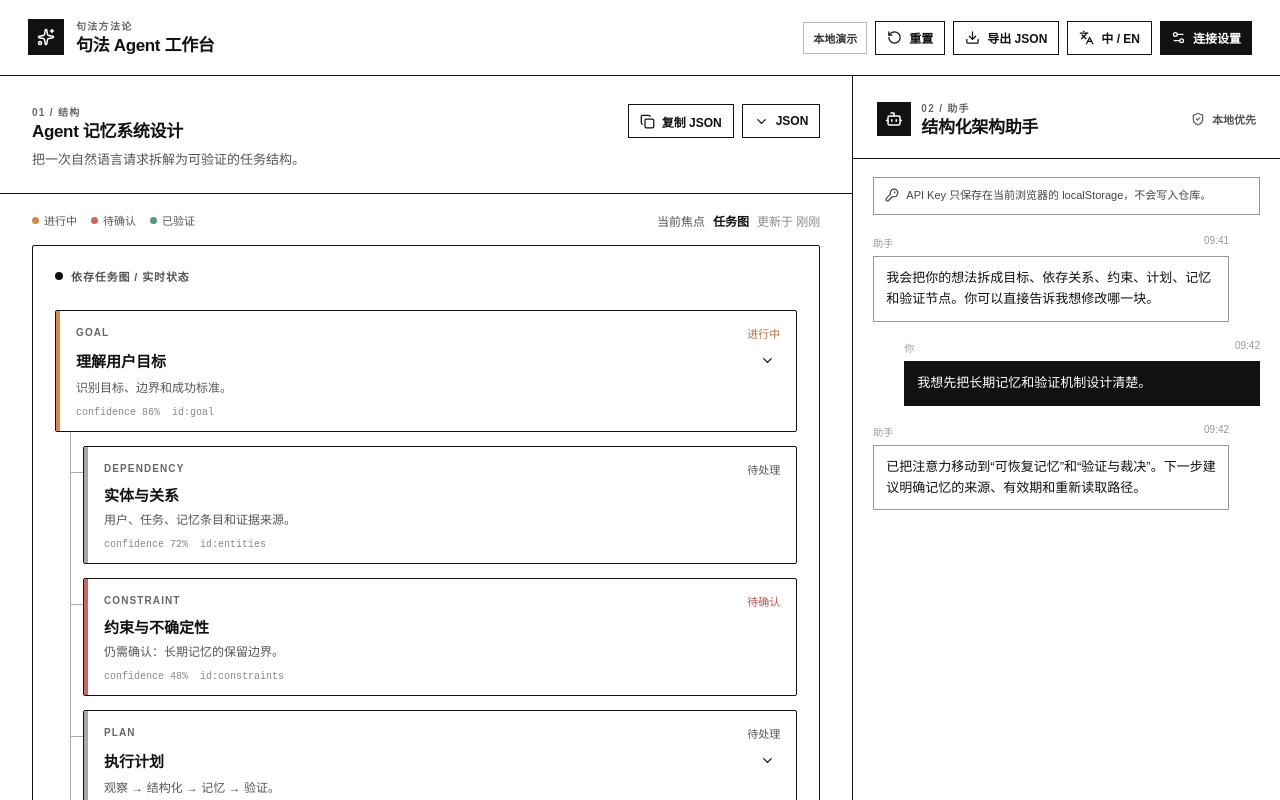
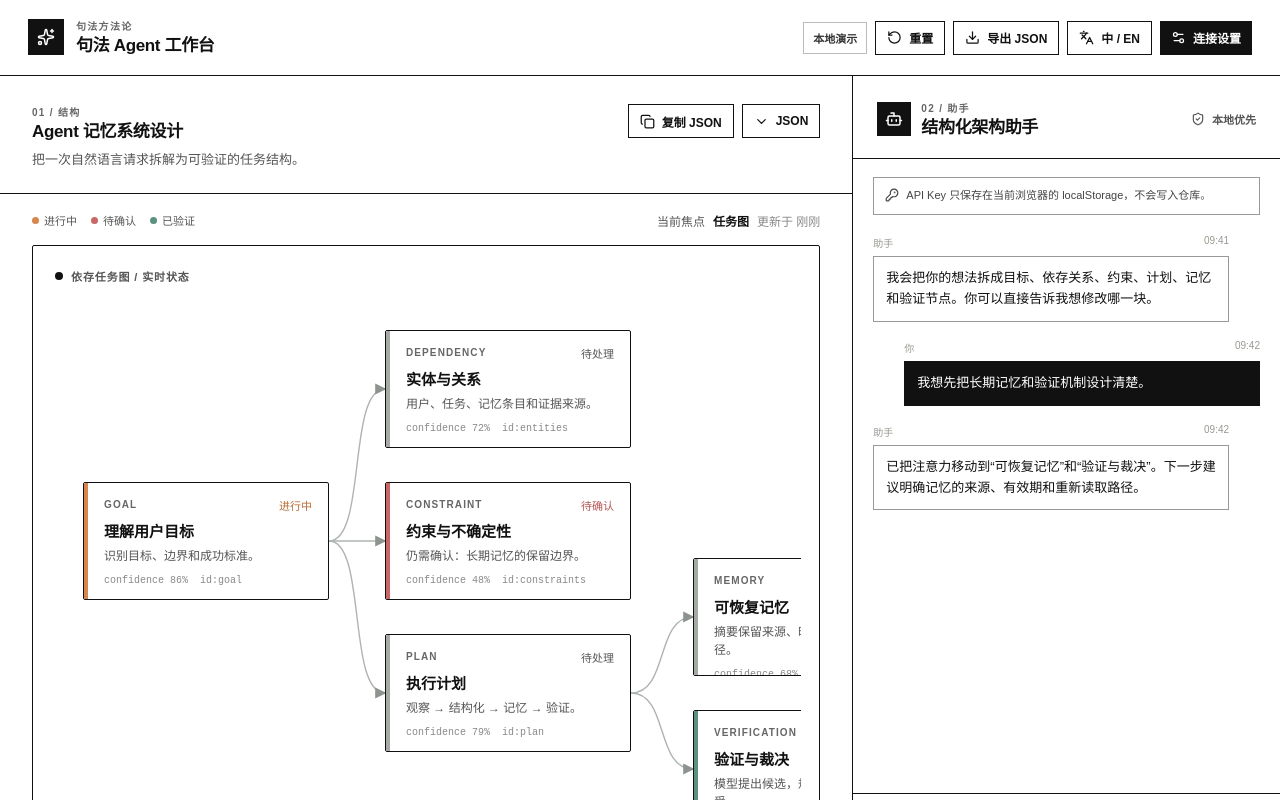
Before and after one commit to jqlong17/syntax-skill, a Next.js app in the folder examples/syntax-agent-workbench/: page / in a window 1280 px wide. Shown: the top 800 px of the page. Built offline with nearby package versions, Linux system fonts and the light colour scheme.

Commit message:
Visualize agent state as dependency network

```diff
--- a/examples/syntax-agent-workbench/src/app/page.module.css
+++ b/examples/syntax-agent-workbench/src/app/page.module.css
@@ -31,12 +31,18 @@
 .graphCanvas { min-height: 610px; padding: 22px; background: #fff; border: 1px solid #111; border-radius: 2px; }
 .graphLabel { display: flex; align-items: center; gap: 8px; color: #555; font-size: 11px; font-weight: 800; letter-spacing: .08em; text-transform: uppercase; }
 .graphLabel span { width: 8px; height: 8px; border-radius: 50%; background: #111; }
-.graphTree { max-width: 760px; margin: 26px auto 36px; }
+.networkViewport { overflow-x: auto; margin: 18px -4px 30px; padding: 4px; }
+.networkStage { position: relative; width: 930px; height: 540px; margin: 0 auto; }
+.networkEdges, .networkNodes { position: absolute; inset: 0; width: 930px; height: 540px; }
+.networkEdges { z-index: 0; overflow: visible; }
+.networkEdge { fill: none; stroke: #aeb4af; stroke-width: 1.4; vector-effect: non-scaling-stroke; }
+.networkNodes { z-index: 1; }
 .nodeBranch { position: relative; }
 .nodeBranch:not(:first-child) { margin-top: 14px; }
 .nodeBranch .children { position: relative; margin-top: 14px; }
 .nodeBranch .children::before { content: ""; position: absolute; left: 15px; top: -14px; bottom: 25px; border-left: 1px solid #aaa; }
 .node { position: relative; display: flex; overflow: hidden; background: #fff; border: 1px solid #111; border-radius: 2px; box-shadow: none; }
+.networkNode { position: absolute; width: 246px; height: 118px; margin: 0; }
 .nodeFocused { border-color: #111; box-shadow: inset 4px 0 0 #111; }
 .nodeAccent { width: 4px; flex: 0 0 4px; background: #a6aaa5; }
 .nodeAccent[data-status="in_progress"] { background: #d7874d; }
@@ -51,7 +57,7 @@
 .nodeStatus[data-status="verified"] { color: #3d7868; }
 .nodeTitleRow { justify-content: space-between; gap: 8px; margin-top: 7px; }
 .nodeTitleRow strong { font-size: 15px; }
-.nodeMain p { margin: 6px 0 10px; color: #555; font-size: 12px; line-height: 1.5; }
+.nodeMain p { display: -webkit-box; overflow: hidden; margin: 6px 0 10px; color: #555; font-size: 12px; line-height: 1.5; -webkit-box-orient: vertical; -webkit-line-clamp: 2; }
 .nodeMeta { gap: 12px; color: #888; font-family: monospace; font-size: 10px; }
 .children > .nodeBranch::before { content: ""; position: absolute; left: 15px; top: 26px; width: 16px; border-top: 1px solid #aaa; }
 .unresolvedStrip { display: flex; flex-wrap: wrap; align-items: center; gap: 8px; padding-top: 16px; border-top: 1px solid #111; }
@@ -107,4 +113,4 @@
 .modalNote { display: flex; gap: 7px; margin-top: 18px; padding-top: 14px; color: #555; border-top: 1px solid #111; font-size: 11px; line-height: 1.5; }
 
 @media (max-width: 980px) { .workspace { grid-template-columns: 1fr; } .structurePanel { border-right: 0; border-bottom: 1px solid #d9d5cc; } .chatPanel { min-height: 620px; } }
-@media (max-width: 680px) { .topbar, .panelHeader, .structureBody { padding-left: 18px; padding-right: 18px; } .topbar, .panelHeader, .structureIntro { align-items: flex-start; flex-direction: column; } .topActions { flex-wrap: wrap; } .graphCanvas { padding: 14px; } .node { margin-left: 0 !important; } .children > .nodeBranch::before, .nodeBranch .children::before { display: none; } .focusLine { flex-wrap: wrap; } }
+@media (max-width: 680px) { .topbar, .panelHeader, .structureBody { padding-left: 18px; padding-right: 18px; } .topbar, .panelHeader, .structureIntro { align-items: flex-start; flex-direction: column; } .topActions { flex-wrap: wrap; } .graphCanvas { padding: 14px; } .networkStage { margin-left: 0; } .focusLine { flex-wrap: wrap; } }
--- a/examples/syntax-agent-workbench/src/app/page.tsx
+++ b/examples/syntax-agent-workbench/src/app/page.tsx
@@ -5,7 +5,6 @@ import {
   Bot,
   Check,
   ChevronDown,
-  ChevronRight,
   CircleHelp,
   Copy,
   Download,
@@ -73,6 +72,26 @@ const modelOptions = [
   { value: "gpt-5.6-luna", label: "GPT-5.6 Luna" },
   { value: "gpt-5.2", label: "GPT-5.2" },
 ];
+
+const networkNodePositions: Record<string, { x: number; y: number }> = {
+  goal: { x: 28, y: 176 },
+  entities: { x: 330, y: 24 },
+  constraints: { x: 330, y: 176 },
+  plan: { x: 330, y: 328 },
+  memory: { x: 638, y: 252 },
+  verification: { x: 638, y: 404 },
+};
+
+const networkLinks = [
+  ["goal", "entities"],
+  ["goal", "constraints"],
+  ["goal", "plan"],
+  ["plan", "memory"],
+  ["plan", "verification"],
+] as const;
+
+const networkNodeWidth = 246;
+const networkNodeHeight = 118;
 const uiCopy = {
   zh: {
     title: "句法 Agent 工作台",
@@ -237,7 +256,6 @@ export default function Home() {
   const [config, setConfig] = useState<ApiConfig>(defaultConfig);
   const [settingsOpen, setSettingsOpen] = useState(false);
   const [jsonOpen, setJsonOpen] = useState(false);
-  const [expanded, setExpanded] = useState<Record<string, boolean>>({ goal: true, plan: true });
   const [isSending, setIsSending] = useState(false);
   const [copied, setCopied] = useState(false);
   const copy = uiCopy[locale];
@@ -258,23 +276,45 @@ export default function Home() {
 
   const visibleJson = useMemo(() => JSON.stringify(agentState, null, 2), [agentState]);
 
-  function renderNode(id: string, depth = 0): React.ReactNode {
-    const node = agentState.nodes.find((item) => item.id === id);
-    if (!node) return null;
-    const hasChildren = Boolean(node.children?.length);
-    const isExpanded = expanded[node.id] ?? false;
+  function renderNetworkGraph() {
     return (
-      <div className={styles.nodeBranch} key={node.id}>
-        <div className={`${styles.node} ${agentState.focus === node.label ? styles.nodeFocused : ""}`} style={{ marginLeft: `${depth * 28}px` }}>
-          <div className={styles.nodeAccent} data-status={node.status} />
-          <div className={styles.nodeMain}>
-            <div className={styles.nodeTopline}><span className={styles.nodeKind}>{node.kind}</span><span className={styles.nodeStatus} data-status={node.status}>{copy.status[node.status]}</span></div>
-            <div className={styles.nodeTitleRow}><strong>{node.label}</strong>{hasChildren ? <button className={styles.iconButton} aria-label={isExpanded ? "收起节点" : "展开节点"} onClick={() => setExpanded((current) => ({ ...current, [node.id]: !current[node.id] }))}>{isExpanded ? <ChevronDown size={15} /> : <ChevronRight size={15} />}</button> : null}</div>
-            <p>{node.detail}</p>
-            <div className={styles.nodeMeta}><span>confidence {Math.round(node.confidence * 100)}%</span><span>id:{node.id}</span></div>
+      <div className={styles.networkViewport} aria-label="依存任务网络">
+        <div className={styles.networkStage}>
+          <svg className={styles.networkEdges} viewBox="0 0 930 540" role="img" aria-label="节点依赖连线">
+            <defs>
+              <marker id="network-arrow" markerWidth="8" markerHeight="8" refX="7" refY="4" orient="auto" markerUnits="strokeWidth">
+                <path d="M0,0 L8,4 L0,8 z" fill="#8d938e" />
+              </marker>
+            </defs>
+            {networkLinks.map(([sourceId, targetId]) => {
+              const source = networkNodePositions[sourceId];
+              const target = networkNodePositions[targetId];
+              const startX = source.x + networkNodeWidth;
+              const startY = source.y + networkNodeHeight / 2;
+              const endX = target.x;
+              const endY = target.y + networkNodeHeight / 2;
+              const bend = Math.max(38, Math.abs(endX - startX) * 0.42);
+              return <path key={`${sourceId}-${targetId}`} className={styles.networkEdge} d={`M ${startX} ${startY} C ${startX + bend} ${startY}, ${endX - bend} ${endY}, ${endX} ${endY}`} markerEnd="url(#network-arrow)" />;
+            })}
+          </svg>
+          <div className={styles.networkNodes}>
+            {agentState.nodes.map((node) => {
+              const position = networkNodePositions[node.id];
+              if (!position) return null;
+              return (
+                <div key={node.id} className={`${styles.node} ${styles.networkNode} ${agentState.focus === node.label ? styles.nodeFocused : ""}`} style={{ left: position.x, top: position.y }}>
+                  <div className={styles.nodeAccent} data-status={node.status} />
+                  <div className={styles.nodeMain}>
+                    <div className={styles.nodeTopline}><span className={styles.nodeKind}>{node.kind}</span><span className={styles.nodeStatus} data-status={node.status}>{copy.status[node.status]}</span></div>
+                    <div className={styles.nodeTitleRow}><strong>{node.label}</strong></div>
+                    <p>{node.detail}</p>
+                    <div className={styles.nodeMeta}><span>confidence {Math.round(node.confidence * 100)}%</span><span>id:{node.id}</span></div>
+                  </div>
+                </div>
+              );
+            })}
           </div>
         </div>
-        {hasChildren && isExpanded ? <div className={styles.children}>{node.children?.map((childId) => renderNode(childId, depth + 1))}</div> : null}
       </div>
     );
   }
@@ -420,7 +460,7 @@ export default function Home() {
           <div className={styles.panelHeader}><div><div className={styles.panelKicker}>01 / {copy.structure}</div><h2>{agentState.title}</h2><p>{locale === "zh" ? agentState.summary : copy.summary}</p></div><div className={styles.panelHeaderActions}><button className={styles.iconTextButton} onClick={copyState} title={copy.copyJson}>{copied ? <Check size={15} /> : <Copy size={15} />}{copied ? copy.copied : copy.copyJson}</button><button className={styles.iconTextButton} onClick={() => setJsonOpen((value) => !value)}><ChevronDown className={jsonOpen ? styles.rotated : ""} size={15} />JSON</button></div></div>
           <div className={styles.structureBody}>
             <div className={styles.structureIntro}><div className={styles.legend}><span><i data-status="in_progress" />{copy.status.in_progress}</span><span><i data-status="needs_input" />{copy.status.needs_input}</span><span><i data-status="verified" />{copy.status.verified}</span></div><div className={styles.focusLine}><span>{copy.currentFocus}</span><strong>{agentState.focus}</strong><span className={styles.updateTime}>{copy.updated} {agentState.updatedAt}</span></div></div>
-            <div className={styles.graphCanvas}><div className={styles.graphLabel}><span />{copy.graph}</div><div className={styles.graphTree}>{renderNode("goal")}</div><div className={styles.unresolvedStrip}><div className={styles.unresolvedTitle}><CircleHelp size={15} />{copy.unresolved}</div>{agentState.unresolved.map((item) => <span key={item}>{item}</span>)}</div></div>
+            <div className={styles.graphCanvas}><div className={styles.graphLabel}><span />{copy.graph}</div>{renderNetworkGraph()}<div className={styles.unresolvedStrip}><div className={styles.unresolvedTitle}><CircleHelp size={15} />{copy.unresolved}</div>{agentState.unresolved.map((item) => <span key={item}>{item}</span>)}</div></div>
             {jsonOpen ? <pre className={styles.jsonPanel}>{visibleJson}</pre> : null}
           </div>
         </section>
```
